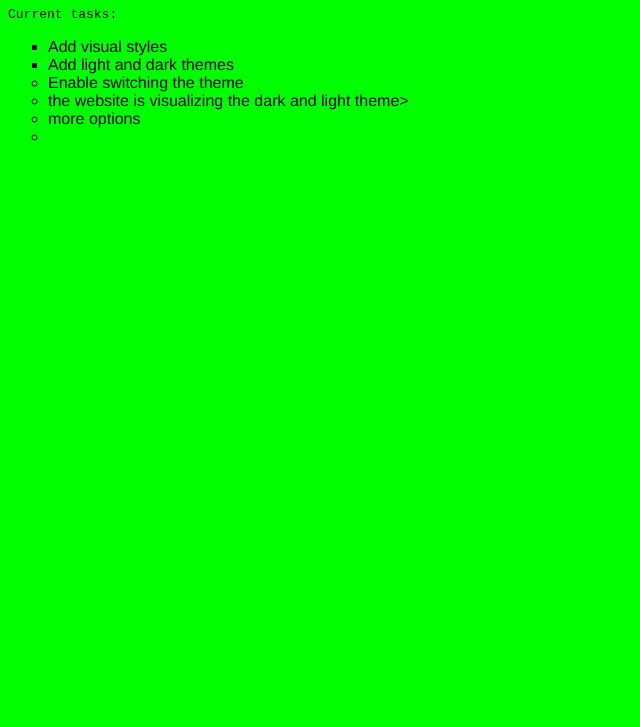
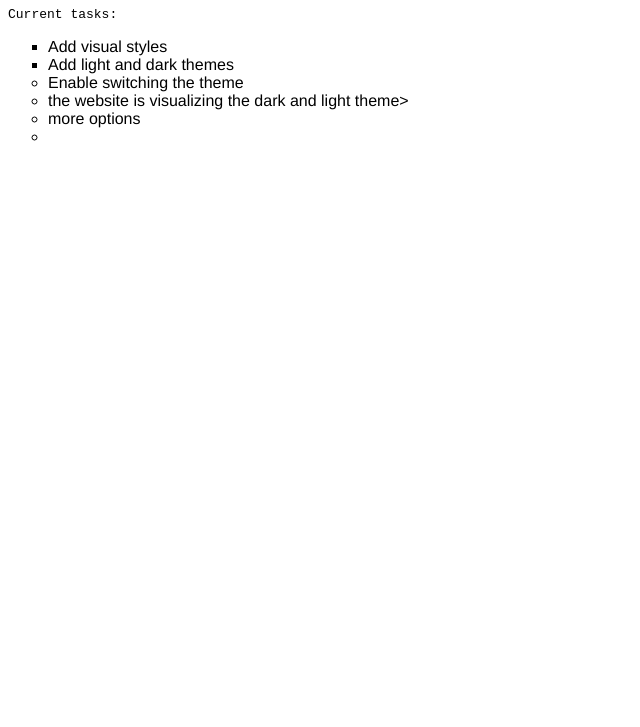
Before and after one commit to aruna6702/simple-website, a plain HTML site: page index.html in a window 1280 px wide. Shown: the part 73-800 px from the top of the page, without its empty margins (0-640 px from the left). Drawn offline with Linux system fonts and the light colour scheme.

Commit message:
Update main.css

```diff
--- a/main.css
+++ b/main.css
@@ -16,7 +16,7 @@ ul {
     font-family: monospace;
   }
   .light-theme {
-    --bg: var(--green);
+    --bg: var(--grey);
     --fontColor: var(--black);
     --btnBg: var(--black);
     --btnFontColor: var(--white);
```
